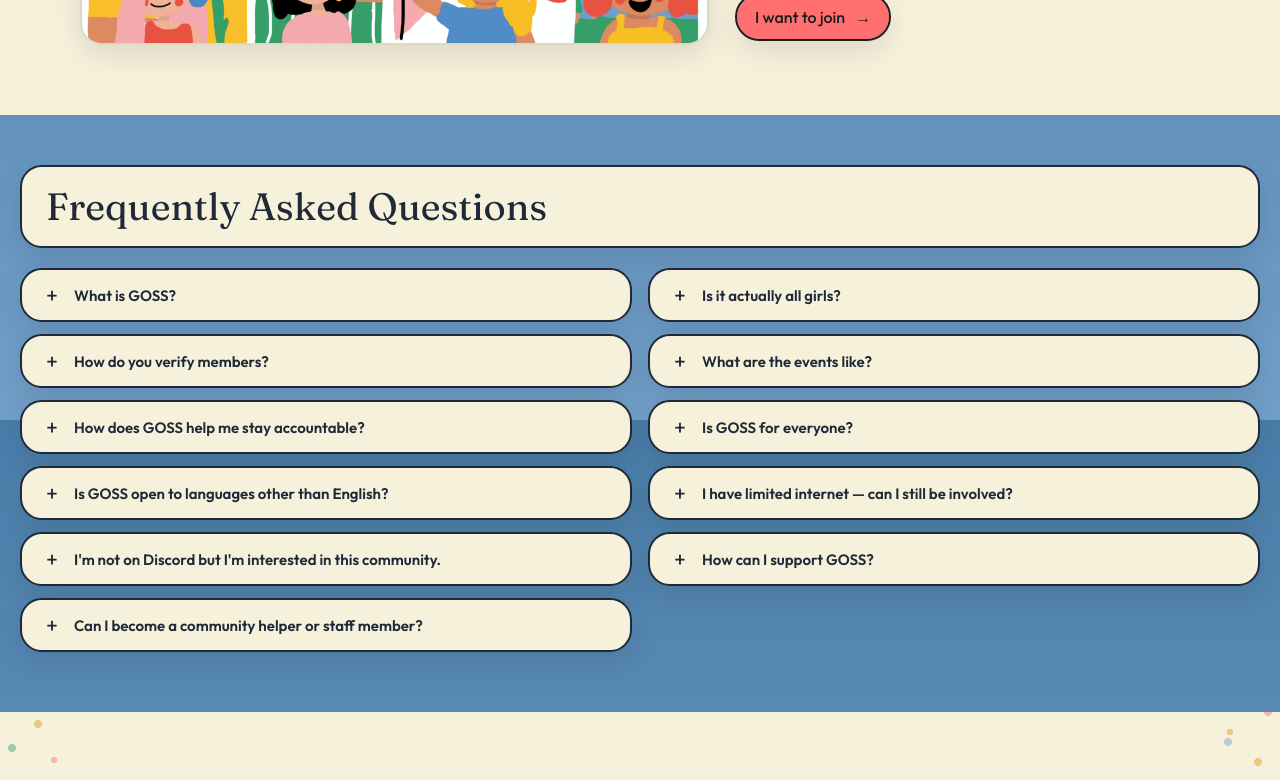
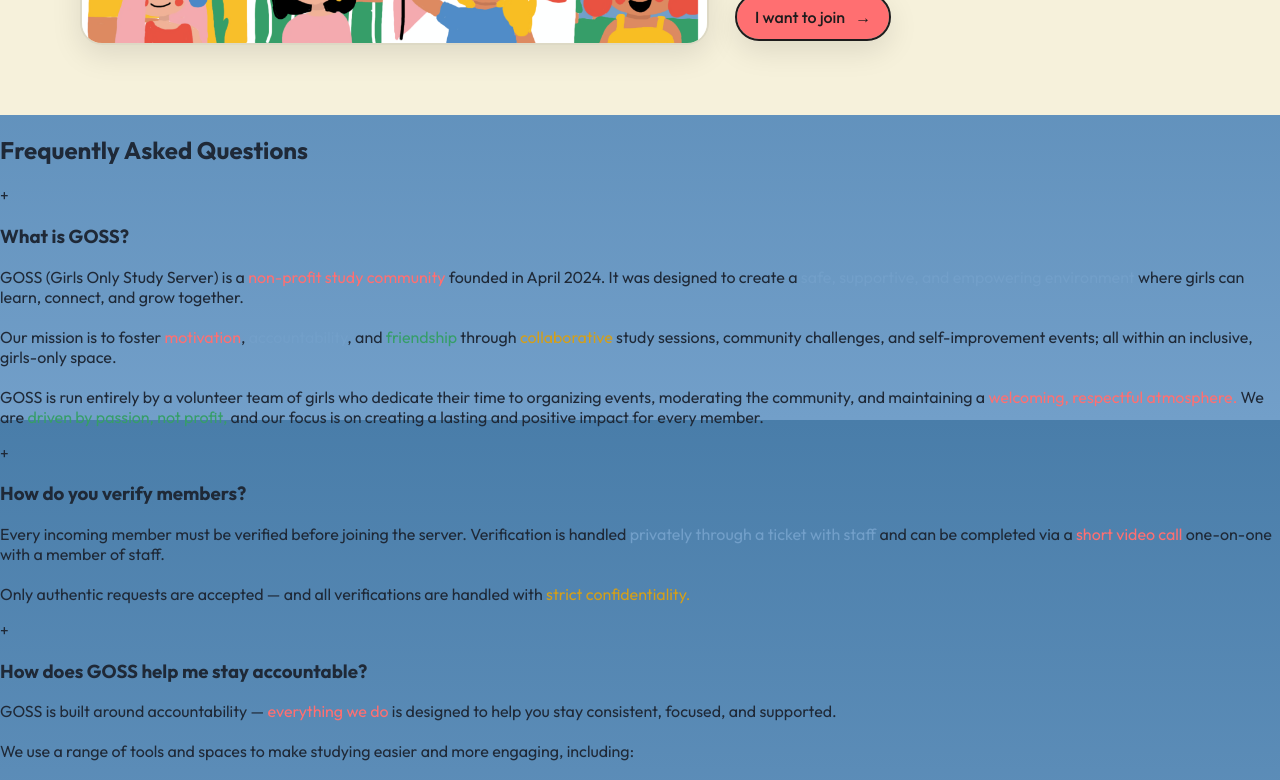
Before and after one commit to GirlsOnlyDiscord/girlsonlydiscord.github.io, a React (Vite) app: page / in a window 1280 px wide. Shown: the part 1180-1960 px from the top of the page. Built offline with nearby package versions, Linux system fonts and the light colour scheme.

Commit message:
css import

```diff
--- a/src/styles/index.css
+++ b/src/styles/index.css
@@ -21,4 +21,5 @@
 
 /* 5. Full pages */
 @import "./pages/support-contact.css";
-@import "./pages/faq.css";
+
+/*@import "./pages/faq.css";*/
```
